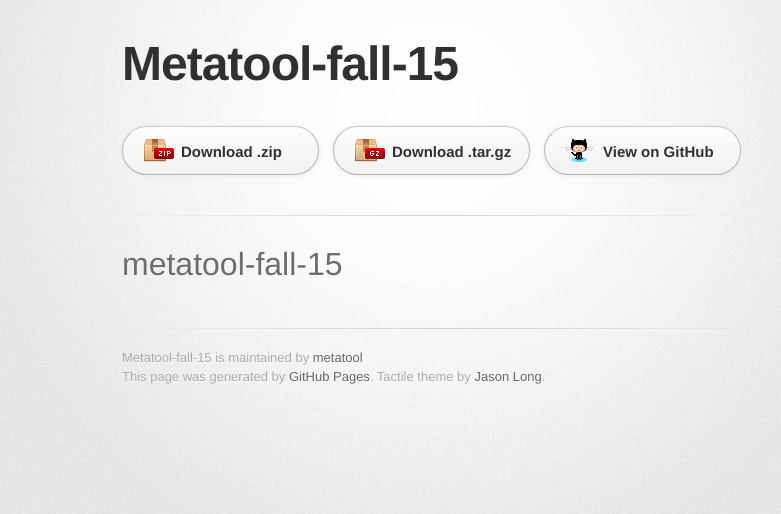
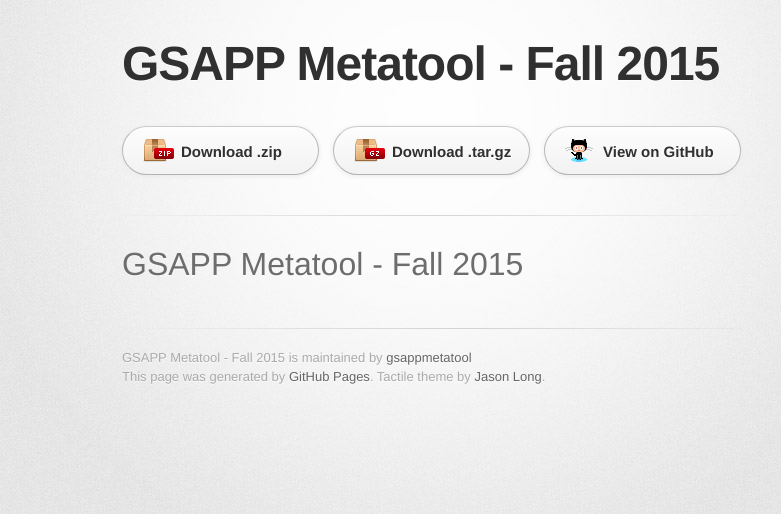
Before and after one commit to brian-ho/fall-2015, a plain HTML site: page index.html in a window 1280 px wide. Shown: the whole page, without its empty margins (208-989 px from the left). Drawn offline with Linux system fonts and the light colour scheme; a web font is replaced by a local one.

Commit message:
Create gh-pages branch via GitHub

```diff
--- a/index.html
+++ b/index.html
@@ -10,7 +10,7 @@
     <!--[if lt IE 9]>
     <script src="//html5shiv.googlecode.com/svn/trunk/html5.js"></script>
     <![endif]-->
-    <title>Metatool-fall-15 by metatool</title>
+    <title>GSAPP Metatool - Fall 2015 by gsappmetatool</title>
   </head>
 
   <body>
@@ -18,25 +18,25 @@
       <div class="inner">
 
         <header>
-          <h1>Metatool-fall-15</h1>
+          <h1>GSAPP Metatool - Fall 2015</h1>
           <h2></h2>
         </header>
 
         <section id="downloads" class="clearfix">
-          <a href="https://github.com/metatool/metatool-fall-15/zipball/master" id="download-zip" class="button"><span>Download .zip</span></a>
-          <a href="https://github.com/metatool/metatool-fall-15/tarball/master" id="download-tar-gz" class="button"><span>Download .tar.gz</span></a>
-          <a href="https://github.com/metatool/metatool-fall-15" id="view-on-github" class="button"><span>View on GitHub</span></a>
+          <a href="https://github.com/gsappmetatool/fall-2015/zipball/master" id="download-zip" class="button"><span>Download .zip</span></a>
+          <a href="https://github.com/gsappmetatool/fall-2015/tarball/master" id="download-tar-gz" class="button"><span>Download .tar.gz</span></a>
+          <a href="https://github.com/gsappmetatool/fall-2015" id="view-on-github" class="button"><span>View on GitHub</span></a>
         </section>
 
         <hr>
 
         <section id="main_content">
           <h1>
-<a id="metatool-fall-15" class="anchor" href="#metatool-fall-15" aria-hidden="true"><span class="octicon octicon-link"></span></a>metatool-fall-15</h1>
+<a id="gsapp-metatool---fall-2015" class="anchor" href="#gsapp-metatool---fall-2015" aria-hidden="true"><span class="octicon octicon-link"></span></a>GSAPP Metatool - Fall 2015</h1>
         </section>
 
         <footer>
-          Metatool-fall-15 is maintained by <a href="https://github.com/metatool">metatool</a><br>
+          GSAPP Metatool - Fall 2015 is maintained by <a href="https://github.com/gsappmetatool">gsappmetatool</a><br>
           This page was generated by <a href="https://pages.github.com">GitHub Pages</a>. Tactile theme by <a href="https://twitter.com/jasonlong">Jason Long</a>.
         </footer>
 
--- a/params.json
+++ b/params.json
@@ -1 +1 @@
-{"name":"Metatool-fall-15","tagline":"","body":"# metatool-fall-15\r\n","google":"","note":"Don't delete this file! It's used internally to help with page regeneration."}
+{"name":"GSAPP Metatool - Fall 2015","tagline":"","body":"# GSAPP Metatool - Fall 2015\r\n","google":"","note":"Don't delete this file! It's used internally to help with page regeneration."}
```
